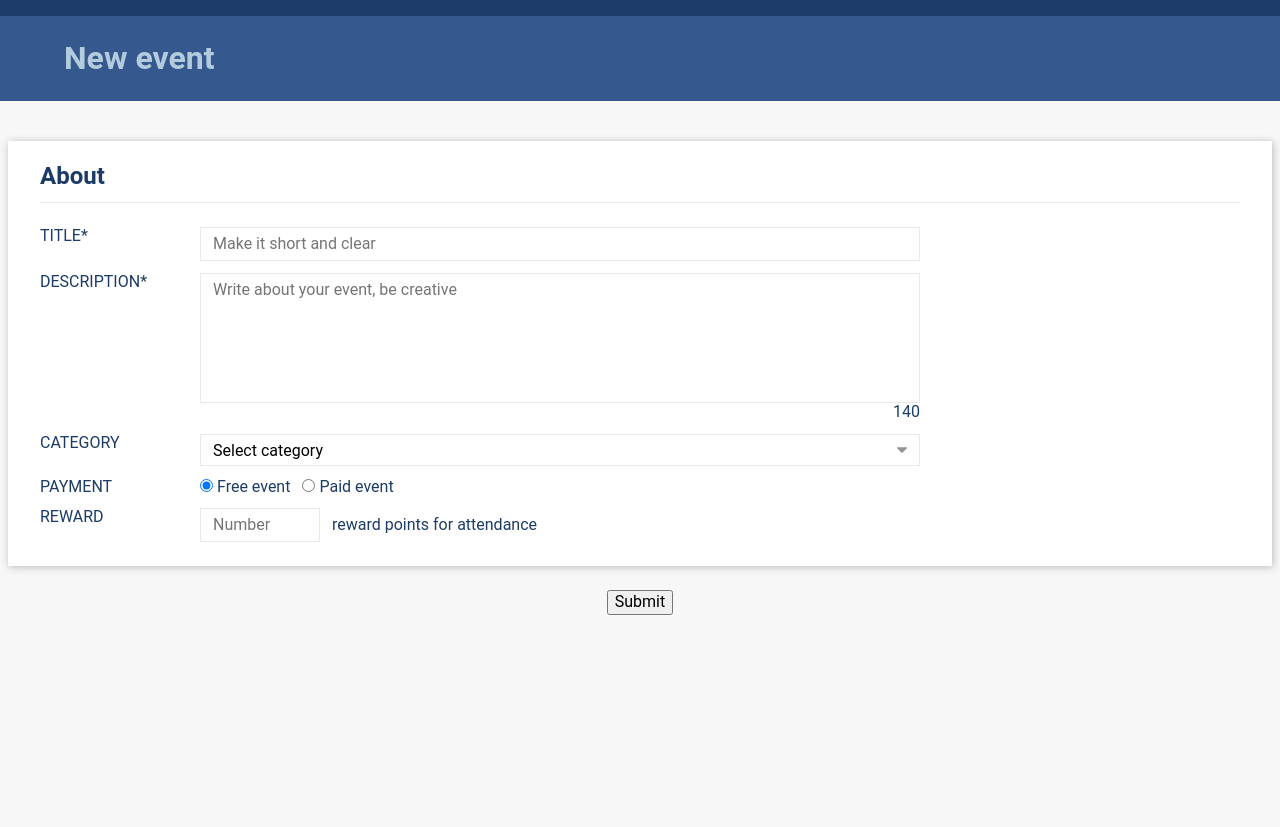
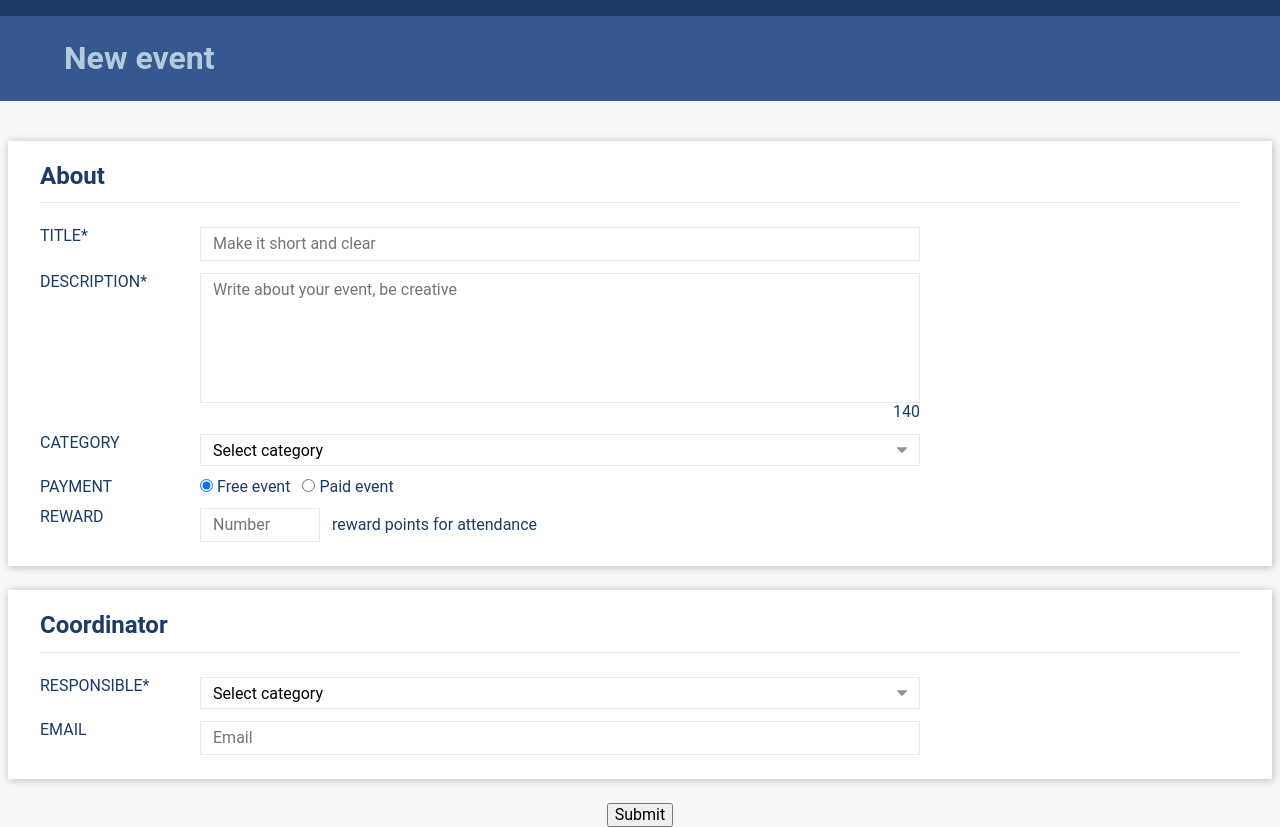
Before and after one commit to pumanitro/Accenture-Interview-App, a React (Create React App) app: page / in a window 1280 px wide. Before the commit the page ends 800 px from the top, so only its background shows below. Built offline with nearby package versions, Linux system fonts and the light colour scheme.

Commit message:
Added basic coordinator card.

```diff
--- a/src/components/GlobalErrorMessage/GlobalErrorMessage.s.ts
+++ b/src/components/GlobalErrorMessage/GlobalErrorMessage.s.ts
@@ -7,10 +7,7 @@ type ErrorTooltipType = {
 export const ErrorTooltip = styled.div<ErrorTooltipType>`
   position: relative;
   display: inline-block;
-  width: ${props => {
-    console.log(props.width);
-    return props.width ? props.width : '100%';
-  }};
+  width: ${props => (props.width ? props.width : '100%')};
 `;
 
 export const ErrorTooltipText = styled.span`
--- /dev/null
+++ b/src/pages/Home/Coordinator/Coordinator.tsx
@@ -0,0 +1,39 @@
+import React from 'react';
+import { CardTitle, Card } from 'components/Card/Card.s';
+import { FormElement } from 'components/FormElement/FormElement';
+import { FormInput } from 'components/FormInput/FormInput';
+import { isRequired } from 'helpers/formValidations';
+import { FormDropdown } from 'components/FormDropdown/FormDropdown';
+
+export const Coordinator = () => {
+  return (
+    <Card>
+      <CardTitle>Coordinator</CardTitle>
+
+      <FormElement title="responsible" isRequired>
+        <FormDropdown
+          name="responsible"
+          options={[
+            {
+              value: 'fake',
+              label: 'fake',
+            },
+            {
+              value: 'fake2',
+              label: 'fake2',
+            },
+            {
+              value: 'fake3',
+              label: 'fake3',
+            },
+          ]}
+          placeholder="Select category"
+        />
+      </FormElement>
+
+      <FormElement title="email">
+        <FormInput placeholder="Email" name="email" validateFunction={isRequired} />
+      </FormElement>
+    </Card>
+  );
+};
--- a/src/pages/Home/Home.tsx
+++ b/src/pages/Home/Home.tsx
@@ -3,6 +3,7 @@ import { NewEventHeader } from 'components/NewEventHeader/NewEventHeader';
 import { About } from './About/About';
 import { ObjectForm } from 'global/ObjectForm/ObjectForm';
 import { AppWrapper } from 'components/AppWrapper/AppWrapper';
+import { Coordinator } from './Coordinator/Coordinator';
 
 export const Home: FunctionComponent = () => (
   <ObjectForm
@@ -12,6 +13,8 @@ export const Home: FunctionComponent = () => (
       category: '',
       payment: 'Free event',
       reward: '',
+      responsible: '',
+      email: '',
     }}
     onSubmit={formBag => console.log(formBag)}
   >
@@ -19,6 +22,7 @@ export const Home: FunctionComponent = () => (
 
     <AppWrapper>
       <About />
+      <Coordinator />
       <button type="submit"> Submit </button>
     </AppWrapper>
   </ObjectForm>
```
